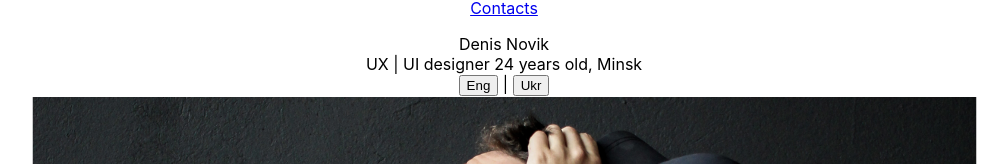
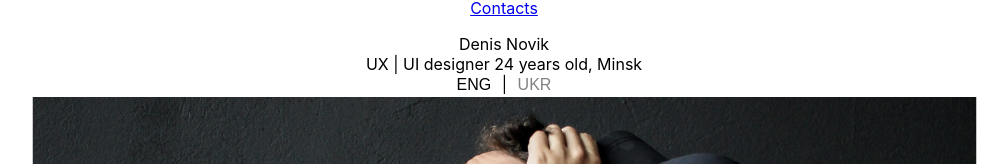
Before and after one commit to Svidzerska/denis_novik_page, a React (Create React App) app: page / in a window 1280 px wide. Shown: the part 162-326 px from the top of the page, without its empty margins (136-1144 px from the left). Built offline with nearby package versions, Linux system fonts and the light colour scheme.

Commit message:
headers were done without styles

```diff
--- a/package.json
+++ b/package.json
@@ -3,6 +3,7 @@
   "version": "0.1.0",
   "private": true,
   "dependencies": {
+    "@reduxjs/toolkit": "^1.8.0",
     "@testing-library/jest-dom": "^5.16.2",
     "@testing-library/react": "^12.1.4",
     "@testing-library/user-event": "^13.5.0",
@@ -10,8 +11,10 @@
     "@types/node": "^16.11.26",
     "@types/react": "^17.0.40",
     "@types/react-dom": "^17.0.13",
+    "node-sass": "^7.0.1",
     "react": "^17.0.2",
     "react-dom": "^17.0.2",
+    "react-redux": "^7.2.6",
     "react-scripts": "5.0.0",
     "typescript": "^4.6.2",
     "web-vitals": "^2.1.4"
--- /dev/null
+++ b/src/app/features/languageSlice.ts
@@ -0,0 +1,22 @@
+//reducer
+import { createSlice } from "@reduxjs/toolkit";
+
+
+const initialState = {
+   selectLanguage: "Eng",
+}
+
+
+export const languageSlice = createSlice({
+   name: 'language',
+   initialState,
+   reducers: {
+      setLanguage: (state, action) => {
+         console.log(action);
+         state.selectLanguage = action.payload
+      },
+   },
+})
+
+export const {setLanguage} = languageSlice.actions;
+export default languageSlice.reducer;
--- /dev/null
+++ b/src/app/store/store.ts
@@ -0,0 +1,8 @@
+import { configureStore } from '@reduxjs/toolkit'
+import languageReducer from '../features/languageSlice'
+
+export const store = configureStore({
+  reducer: {
+      language: languageReducer,
+   }
+})
--- a/src/components/headers/Headers.tsx
+++ b/src/components/headers/Headers.tsx
@@ -1,17 +1,50 @@
-import React from "react";
+import React, { useEffect } from "react";
 import Button from "./elements/Button";
 import foto from '../../images/Group_2_1.png';
+import './headers.scss';
+import { setLanguage } from "../../app/features/languageSlice";
+import { useDispatch, useSelector, RootStateOrAny } from "react-redux";
 
 
 function Headers(props: any) {
+   const dispatch = useDispatch();
 
-   const headersNavigatorEng = ["Home", "About me", "Skills", "Portfolio", "Contacts"]
-   const nameEng = "Denis Novik";
-   const infoEng = "UX | UI designer 24 years old, Minsk";
-   const buttonLang1 = "Ukr";
-   const buttonLang2 = "Eng";
+   const language = useSelector((state: RootStateOrAny) => state.language.selectLanguage);
 
-   const headerNavigationList = headersNavigatorEng.map(element => {
+   useEffect(() => {
+      console.log(language);
+   }, [language]);
+
+   const info = () => {
+      if (language === "Eng") {
+         return {
+            headersNavigator: ["Home", "About me", "Skills", "Portfolio", "Contacts"],
+            name: "Denis Novik",
+            info: "UX | UI designer 24 years old, Minsk",
+            buttonLang1: "UKR",
+            buttonLang2: "ENG"
+         }
+      } else if (language === "Ukr") {
+         return {
+            headersNavigator: ["Домашня сторінка", "Про мене", "Навики", "Портфоліо", "Контакти"],
+            name: "Деніс Новік",
+            info: "UX | UI дизайнер 24 роки, Мінськ",
+            buttonLang1: "УКР",
+            buttonLang2: "АНГЛ"
+         }
+      }
+   }
+
+   const handleButtonEng = (e: any) => {
+      dispatch(setLanguage("Eng"));
+   }
+
+   const handleButtonUkr = (e: any) => {
+      dispatch(setLanguage("Ukr"));
+   }
+
+
+   const headerNavigationList = info()?.headersNavigator.map(element => {
       return (
          <p key={element}><a href={'#' + element}>{element}</a></p>
       )
@@ -28,9 +61,17 @@ function Headers(props: any) {
    const renderHeadersInfoName = () => {
       return (
          <div className="headers__info_name">
-            <div className="headers__name">{nameEng}</div>
-            <div className="headers__info">{infoEng}</div>
-            <div className="headers__buttonsLang"><Button text={buttonLang2}/> | <Button text={buttonLang1}/></div>
+            <div className="headers__name">{info()?.name}</div>
+            <div className="headers__info">{info()?.info}</div>
+            <div className="headers__buttonsLang">
+               <Button onClick={handleButtonEng}
+                  value={info()?.buttonLang2}
+                  className={language === "Eng" ? "buttonLang__active" : "buttonLang"}
+               /> | <Button onClick={handleButtonUkr}
+                  value={info()?.buttonLang1}
+                  className={language === "Ukr" ? "buttonLang__active" : "buttonLang"}
+               />
+            </div>
          </div>
       )
    }
@@ -39,7 +80,7 @@ function Headers(props: any) {
       {renderNavigation()}
       {renderHeadersInfoName()}
       <div className="headers__picture">
-           <img src={foto} alt="Novik"/>
+         <img src={foto} alt="Novik" />
       </div>
    </div>
    )
--- a/src/components/headers/elements/Button.tsx
+++ b/src/components/headers/elements/Button.tsx
@@ -1,6 +1,9 @@
 function Button(props : any) {
    return (
-      <button>{props.text}</button>
+      <button onClick={props.onClick}
+      value={props.value}
+      className={props.className}
+      >{props.value}</button>
    )
 }
 
--- /dev/null
+++ b/src/components/headers/headers.scss
@@ -0,0 +1,15 @@
+.buttonLang {
+   color: #828282;
+   font-size: 16px;
+   line-height: 20px;
+   border: none;
+   background:none;
+}
+
+.buttonLang__active {
+   color: black;
+   font-size: 16px;
+   line-height: 20px;
+   border: none;
+   background:none;
+}
--- a/src/index.tsx
+++ b/src/index.tsx
@@ -3,9 +3,14 @@ import ReactDOM from 'react-dom';
 import './index.css';
 import App from './App';
 
+import { store } from './app/store/store';
+import { Provider } from 'react-redux';
+
 ReactDOM.render(
   <React.StrictMode>
-    <App />
+    <Provider store={store}>
+         <App />
+      </Provider>
   </React.StrictMode>,
   document.getElementById('root')
 );
```
Also changed, not shown: 1 other file (tests, documents, lock files or other folders). Lines whose indentation alone changed are shown as unchanged.
